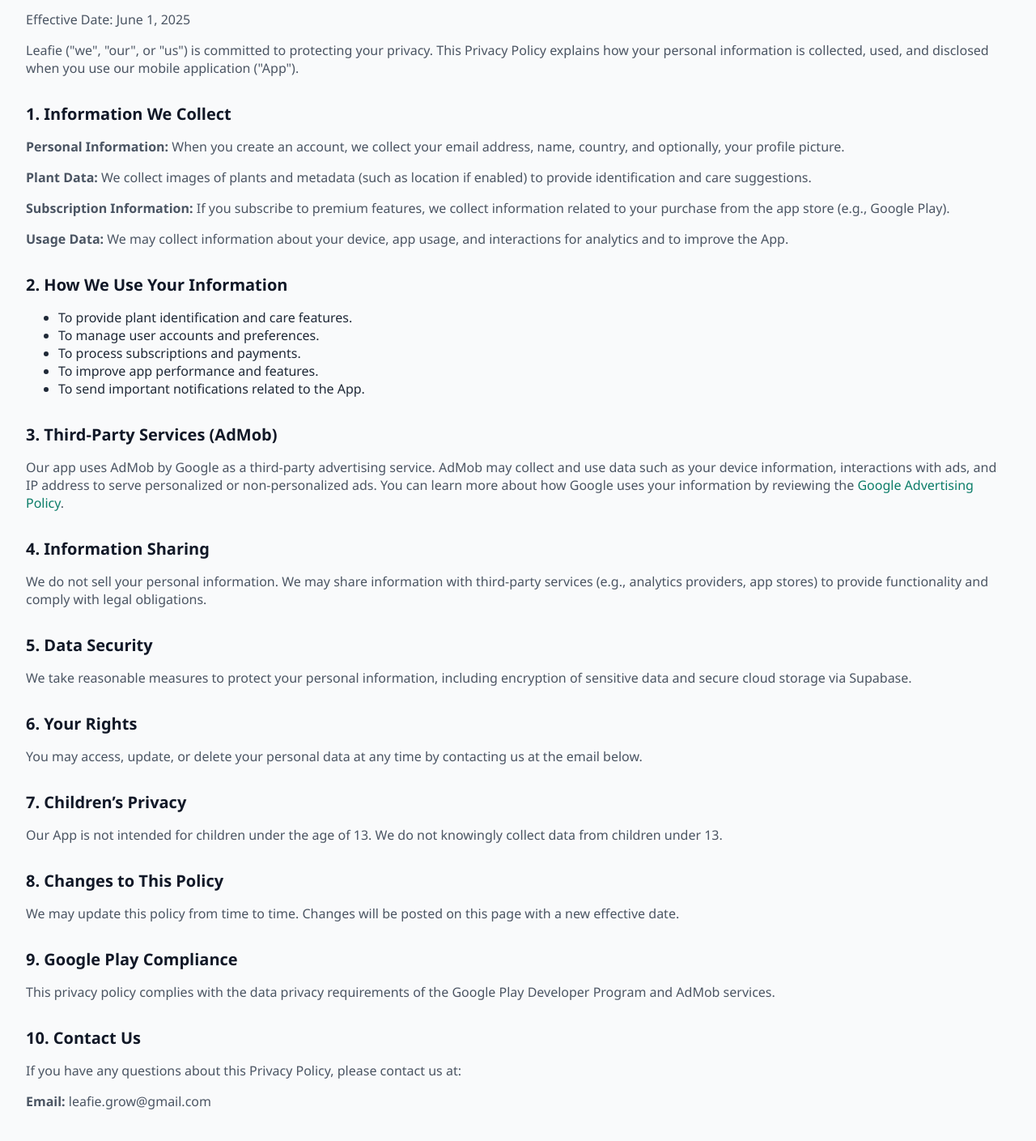
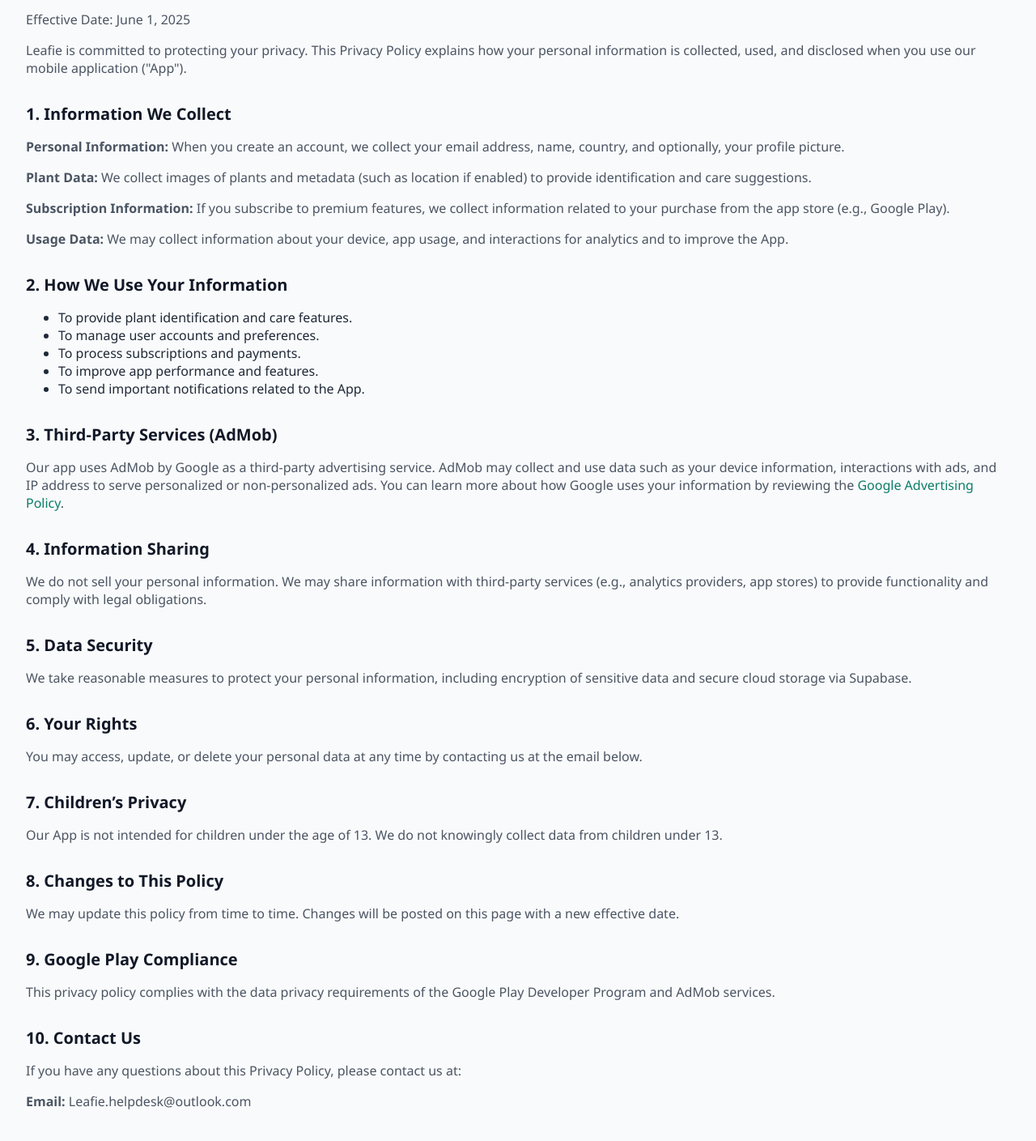
Before and after one commit to Leafie-app/My-policy-pages, a plain HTML site: page index.html in a window 1280 px wide. Shown: the part 99-1508 px from the top of the page at 81% size. Drawn offline with Linux system fonts and the light colour scheme.

Commit message:
Update index.html

```diff
--- a/index.html
+++ b/index.html
@@ -38,7 +38,7 @@
   <h1>Privacy Policy</h1>
   <p>Effective Date: June 1, 2025</p>
 
-  <p>Leafie ("we", "our", or "us") is committed to protecting your privacy. This Privacy Policy explains how your personal information is collected, used, and disclosed when you use our mobile application ("App").</p>
+  <p>Leafie is committed to protecting your privacy. This Privacy Policy explains how your personal information is collected, used, and disclosed when you use our mobile application ("App").</p>
 
   <h2>1. Information We Collect</h2>
   <p><strong>Personal Information:</strong> When you create an account, we collect your email address, name, country, and optionally, your profile picture.</p>
@@ -83,6 +83,6 @@
 
   <h2>10. Contact Us</h2>
   <p>If you have any questions about this Privacy Policy, please contact us at:</p>
-  <p><strong>Email:</strong> leafie.grow@gmail.com</p>
+  <p><strong>Email:</strong> Leafie.helpdesk@outlook.com</p>
 </body>
 </html>
```
